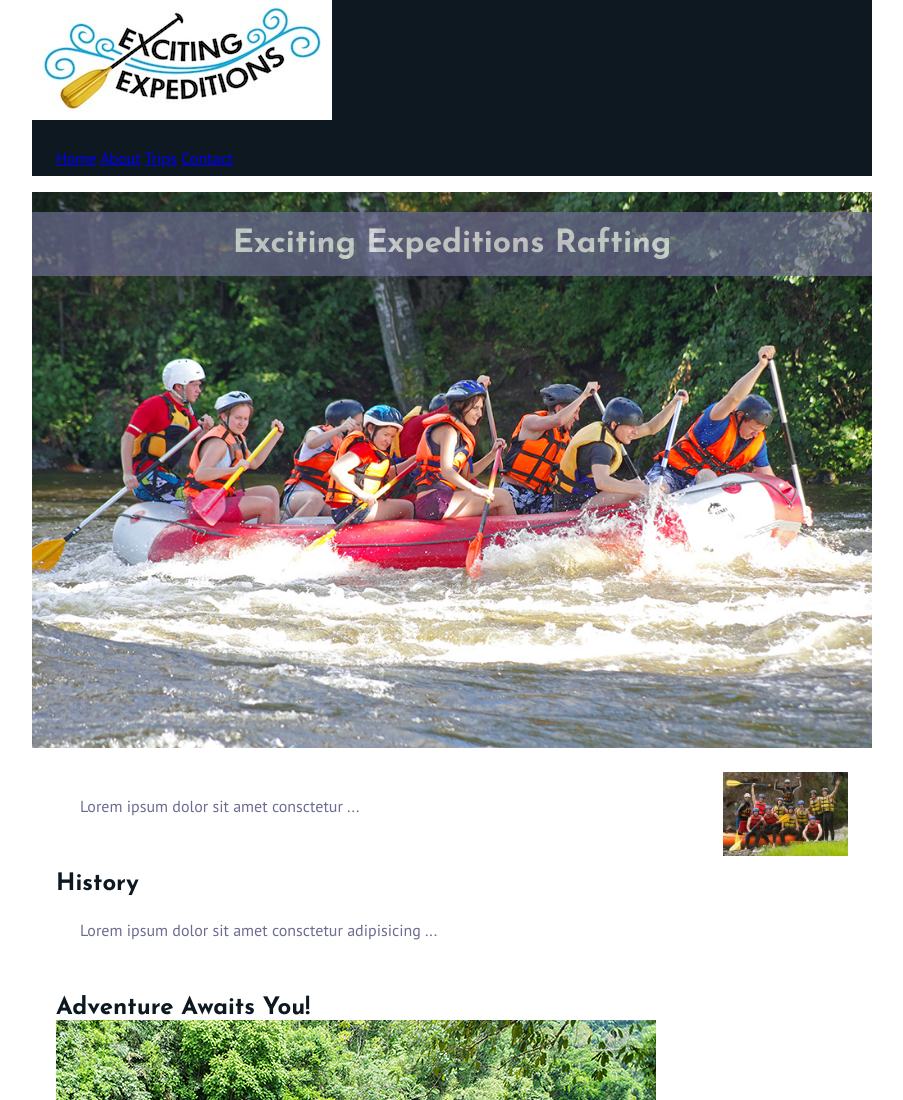
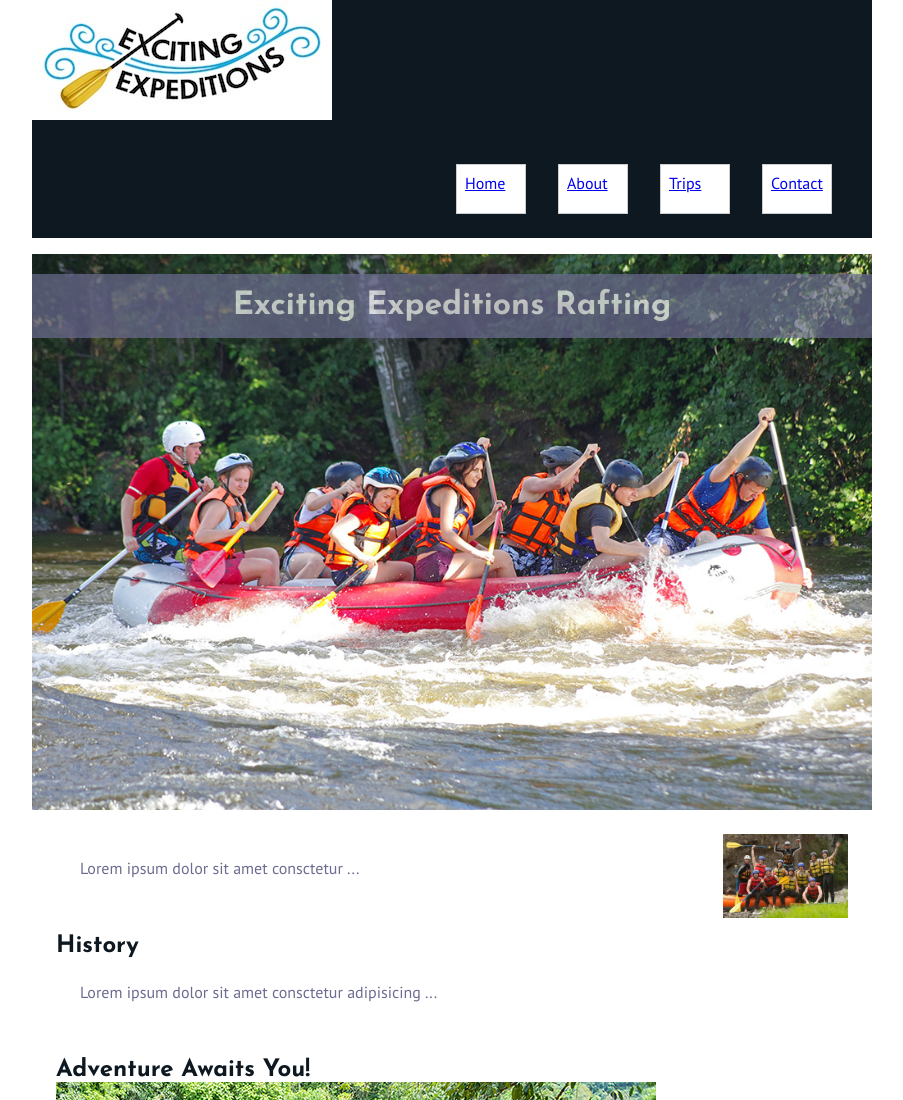
Before and after one commit to bripiepathway/wdd130, a plain HTML site: page wwr/about.html in a window 1280 px wide. Shown: the top 1100 px of the page, without its empty margins (188-1091 px from the left). Drawn offline with Linux system fonts and the light colour scheme.

Commit message:
nav flex

```diff
--- a/wwr/about.html
+++ b/wwr/about.html
@@ -19,10 +19,12 @@
     <header>
         <img src="images/z-excitingexpedition.jpg" alt="Exciting Expedition Logo">
         <nav>
-            <a href="index.html">Home</a>
-            <a href="about.html">About</a>
-            <a href="trips.html">Trips</a>
-            <a href="contact.html">Contact</a>
+            <div class="flex-container">
+            <div class="flex-item item1"><a href="index.html">Home</a></div>
+            <div class="flex-item item2"><a href="about.html">About</a></div>
+            <div class="flex-item item3"><a href="trips.html">Trips</a></div>
+            <div class="flex-item item4"><a href="contact.html">Contact</a></div>
+        </div>
         </nav>
     </header>
     <main>
--- a/wwr/styles/rafting.css
+++ b/wwr/styles/rafting.css
@@ -106,3 +106,35 @@ h1 {
     font-weight: 700;
     font-style: italic;
 }
+.flex-container {
+	border: 0px dashed darkcyan;
+	background-color: #0D1821;
+	display: flex;
+	flex-wrap: wrap;
+	justify-content: flex-end;
+    align-items: top;
+
+}
+
+.flex-item {
+	width: 70px;
+	margin: 1rem;
+	border: 1px solid rgb(0 0 0 / 20%);
+	padding: 0.5rem;
+	background-color: #fff;
+	color: #000;
+}
+
+.item1 {
+	min-height: 50px;
+
+}
+.item2 {
+	min-height: 50px;
+}
+.item3 {
+	min-height: 50px;
+}
+.item4 {
+	min-height: 50px;
+}
```
